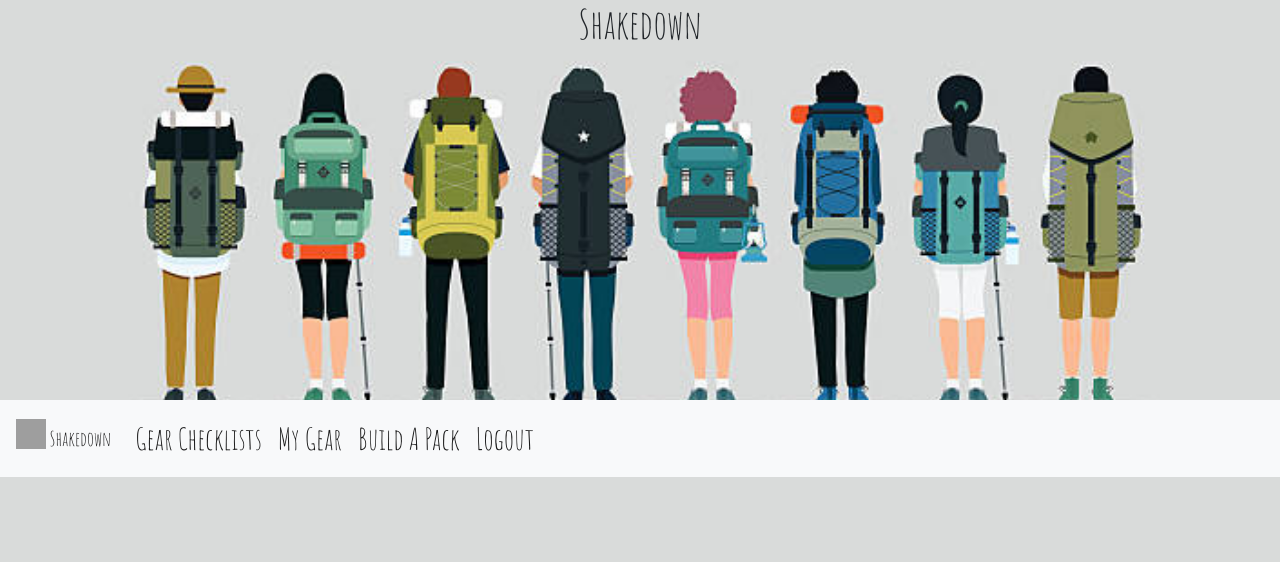
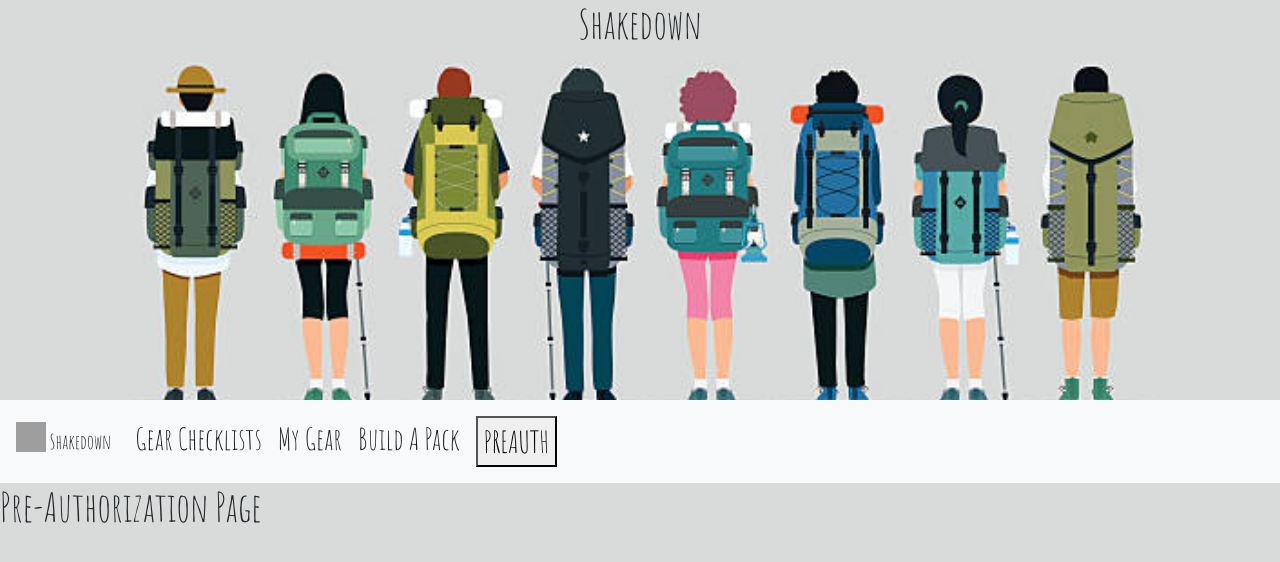
Before and after one commit to badamato/react-shakedown-app, a React (Create React App) app in the folder client/: page /preauth in a window 1280 px wide. Shown: the top 562 px of the page. Built offline with nearby package versions, Linux system fonts and the light colour scheme; grey boxes are pictures that could not be loaded.

Commit message:
all files for Okta Auth good at this point

```diff
--- a/client/src/App.js
+++ b/client/src/App.js
@@ -15,6 +15,7 @@ import OneCategoryList from "./components/OneCategoryList";
 import OneGearType from "./components/OneGearType";
 import About from "./components/About";
 import "./css/App.css";
+import Preauth from "./components/auth/Preauth";
 
 class App extends Component {
   render() {
@@ -23,7 +24,6 @@ class App extends Component {
         <div className="App">
           <div className="container">
             <header className="header">
-              {/* <img src={logo} className="App-logo" alt="logo" /> */}
               <h1 className="App-title"> Shakedown</h1>
             </header>
           </div>
@@ -68,6 +68,9 @@ class App extends Component {
           />
           {/* About */}
           <Route exact path="/about" component={About} />
+
+          {/* PREAUTH */}
+          <Route exact path="/preauth" component={Preauth} />
         </div>
       </Router>
     );
--- a/client/src/components/Navigations.js
+++ b/client/src/components/Navigations.js
@@ -116,9 +116,8 @@ const Navigation = props => (
           </a>
         </li>
         <li class="nav-item active">
-        <a class="nav-link" href="/buildapack">
-          Logout
-          <span class="sr-only">(current)</span>
+        <a class="nav-link" href="/preauth">
+          <button class="">PREAUTH</button>
         </a>
       </li>
       </ul>
--- a/client/src/components/auth/Preauth.js
+++ b/client/src/components/auth/Preauth.js
@@ -0,0 +1,9 @@
+import React from 'react'
+
+export default () => {
+  return (
+    <div>
+      <h1>Pre-Authorization Page</h1>
+    </div>
+  )
+}
```
Also changed, not shown: client/src/components/auth/PreAuthNav.js (deleted).
